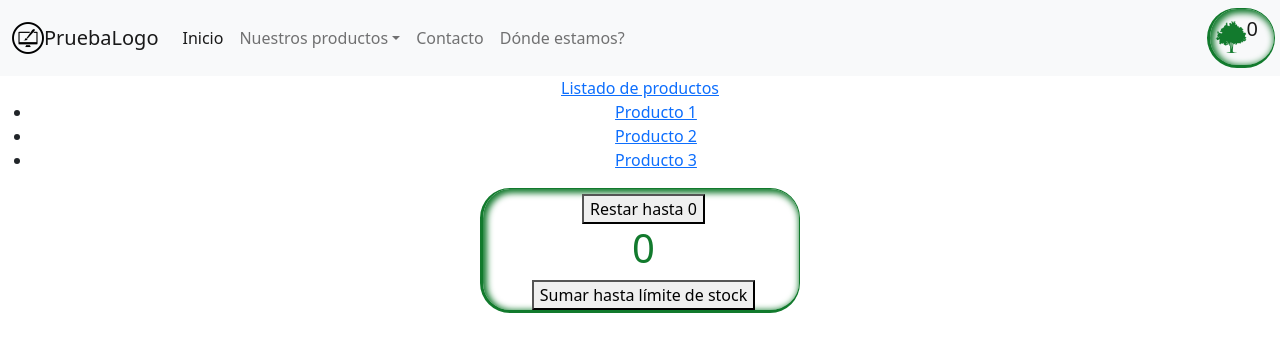
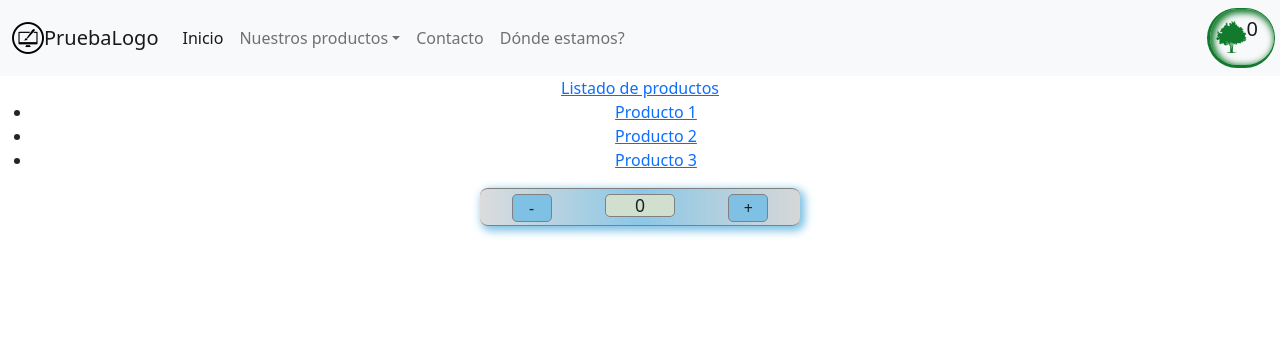
Before and after one commit to JuanRodriguez9288/curso-react, a React (Create React App) app: page / in a window 1280 px wide. Shown: the top 352 px of the page. Built offline with nearby package versions, Linux system fonts and the light colour scheme.

Commit message:
desafio componentes 2c mejoras

```diff
--- a/src/components/CounterWhitCommands/CounterWhitCommands.css
+++ b/src/components/CounterWhitCommands/CounterWhitCommands.css
@@ -1,23 +1,73 @@
 .divCounter {
     display: flex;
     position: relative;
-    flex-direction: column;
-    justify-content: cener;
-    align-content: center;
-    align-self: center;
-    align-items: center;
+    flex-direction: row;
+    align-items: space-around;
+    justify-content: space-around;
+    /* align-content: center;
+    align-self: center; */
     margin-left: auto;
     margin-right: auto;
     padding-left: 5px;
     padding-top: 5px;
-    border-color:  #127a2d ;
+    padding-right: 5px;
+    border-color:  #78df6a ;
     border-style: solid;
     border-width: 1px 1px 3px 3px;
     border-radius: 30px 30px 30px 30px;
-    -webkit-box-shadow: inset 2px 2px 6px 2px #127a2d;
-    box-shadow: inset 2px 2px 6px 2px #127a2d;
-    color:  #127a2d ;
+    -webkit-box-shadow: inset 2px 2px 6px 2px #78df6a;
+    box-shadow: inset 2px 2px 6px 2px #78df6a;
+    color:  #78df6a ;
     width: 20rem;
+    border-color: gray;
+  background: #cccdcd;
+  background: linear-gradient(90deg, rgba(204, 205, 205, 0.697899) 0%, rgba(126, 193, 228, 0.897339) 50%, rgba(204, 205, 205, 0.80014) 100%);
+  border-width: 1px 0px 1px 0px;
+  border-radius: 8px 8px 8px 8px;
+  -webkit-box-shadow: 3px 3px 8px 2px #7ec1e4;
+  box-shadow: 3px 3px 8px 2px #7ec1e4;
     /*background: linear-gradient(90deg, rgba(204, 205, 205, 0.697899) 0%, rgba(126, 193, 228, 0.897339) 50%, rgba(204, 205, 205, 0.80014) 100%);
     */
   }
+  .btnCounter {
+    background-color: #7ec1e4;
+    color: #1a1f21;
+    height: max-content;
+    width: 2.5em;
+    border-radius: 5px 5px 5px 5px;
+    border-bottom: 1px solid gray;
+    border-left: 1px solid gray;
+    border-right: 1px solid gray;
+    border-top: 1px solid gray;
+  }
+  .txtCantidad {
+    justify-content: center;
+    align-self: center;
+    align-items: center;
+    background-color: #d0dfce;
+    color: #1a1f21;
+    height: max-content;
+    width: 4em;
+    font-weight: 400;
+    font-size: 1.1em;
+    border-radius: 5px 5px 5px 5px;
+    border-bottom: 1px solid gray;
+    border-left: 1px solid gray;
+    border-right: 1px solid gray;
+    border-top: 1px solid gray;
+  }
+  h5 {
+    font-weight: 400;
+    font-size: 1.1em;
+    color: #1a1f21;
+  }
+  button:disabled{
+    cursor: not-allowed !important;
+    pointer-events: none !important;
+    opacity: 0.45 !important;
+    background-color: gray !important;
+ }
+ button:hover{
+    transform: scale(1.1, 1.1);
+    transition: all 300ms ease-in-out;
+ }
--- a/src/components/CounterWhitCommands/CounterWhitCommands.js
+++ b/src/components/CounterWhitCommands/CounterWhitCommands.js
@@ -20,19 +20,21 @@ const CounterWhitCommands = () => {
   const miFuncionSumar = () => {
     if (count == stock) {
       alert('No hay stock')
+      console.log("Se deshabilita")
+      document.getElementById("btnSumar").disabled = true;
     }else{
+      console.log("habilitado")
+      document.getElementById("btnSumar").disabled = false;
       setCount(count + 1)
     }
 }
 
-
      return (
 
        <div className="divCounter">
-
-          <button onClick={miFuncionRestar}>Restar hasta 0</button>
-            <h1>{count}</h1>
-          <button onClick={miFuncionSumar}>Sumar hasta límite de stock</button>
+          <button className="btnCounter" onClick={miFuncionRestar}>-</button>
+            <h5 className="txtCantidad">{count}</h5>
+          <button id="btnSumar" className="btnCounter" onClick={miFuncionSumar}>+</button>
 
        </div>
      )
```
